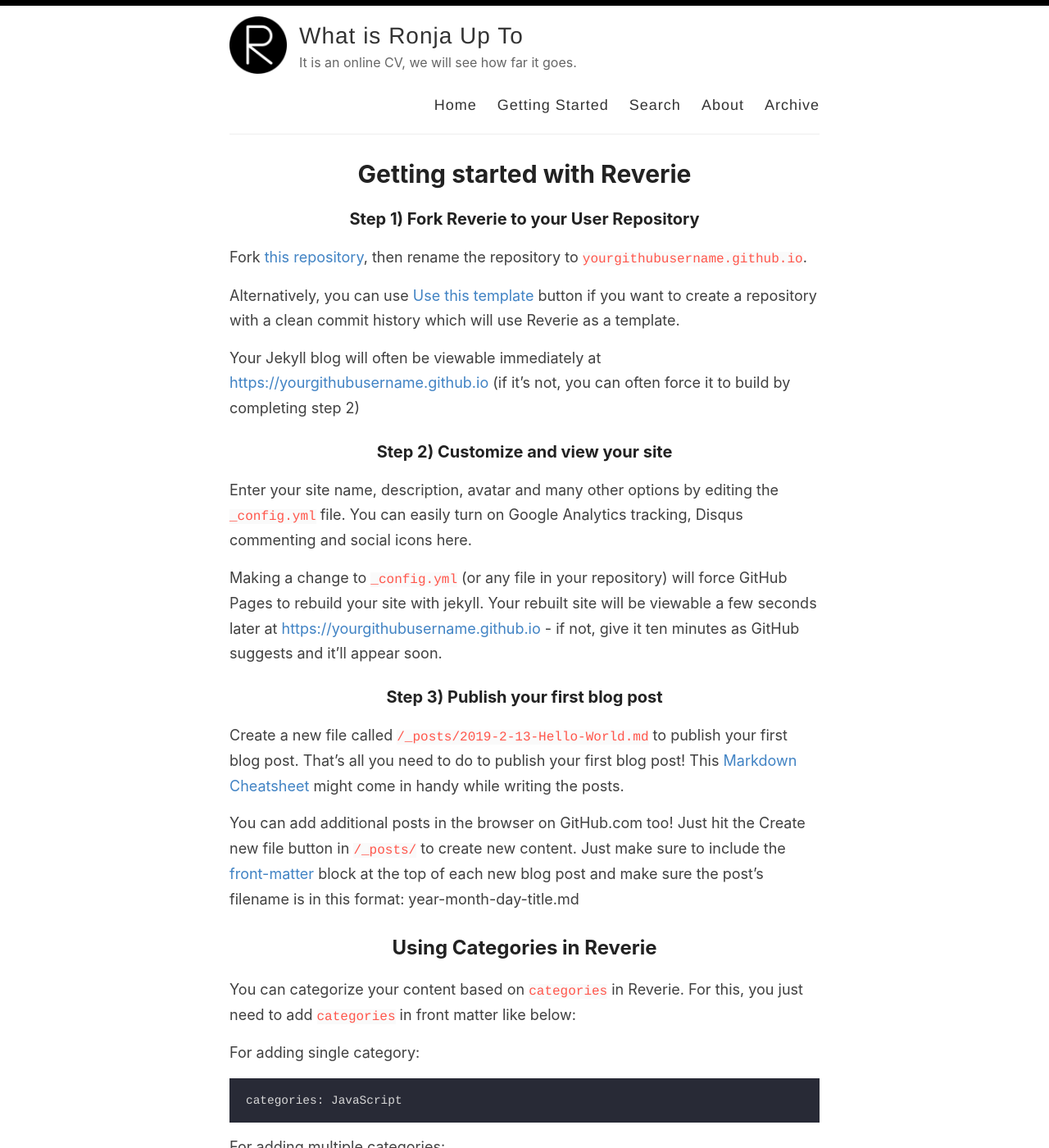
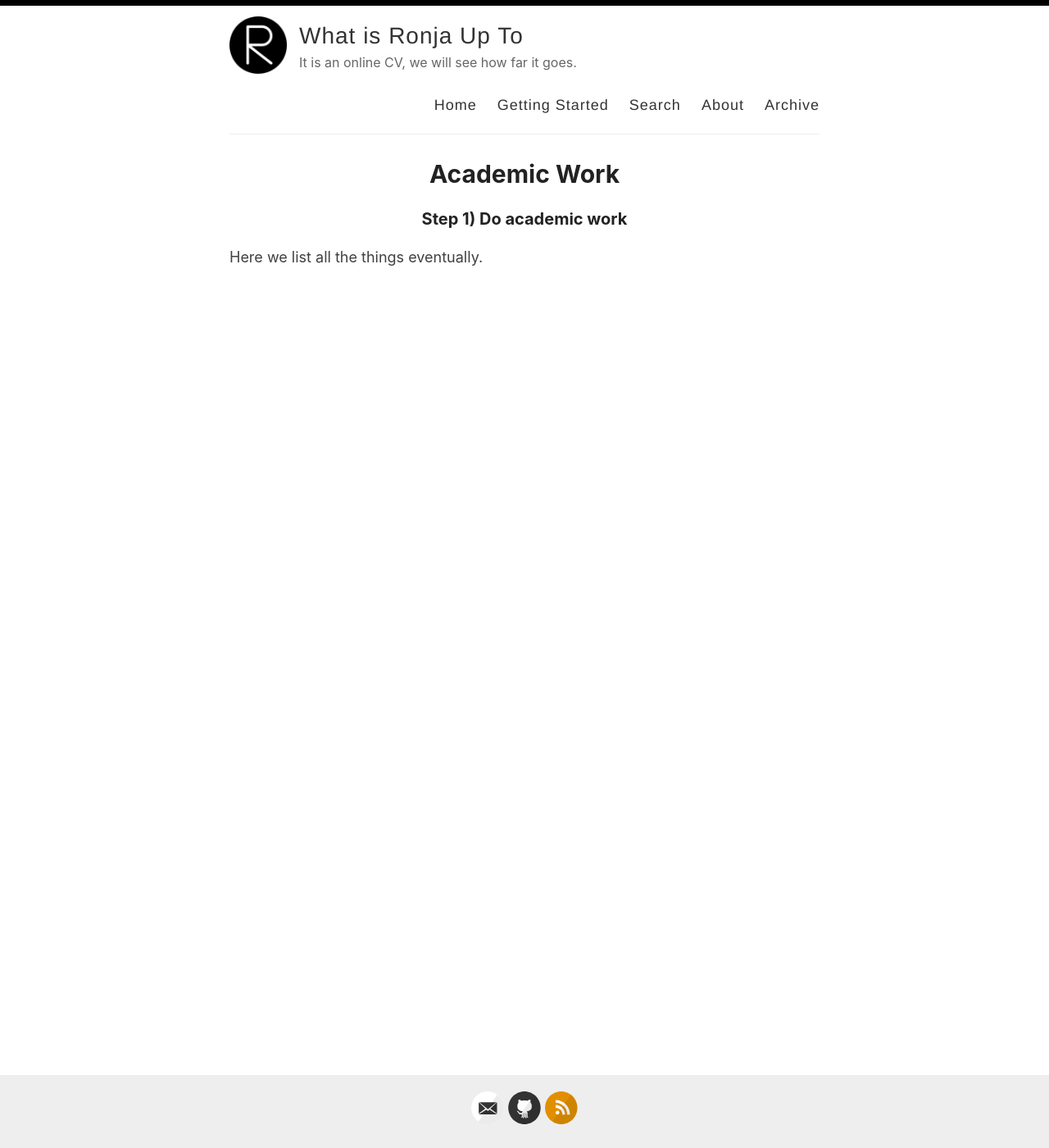
Before and after one commit to rtronnback/rtronnback.github.io, a Jekyll site: the page built from _pages/getting-started.md, in a window 1280 px wide and 1400 px high. Shown: the whole window at 82% size. Built offline with Jekyll 4.4.1, drawn with Linux system fonts in a browser that asks for light colours; some of the changed text lies outside the part shown.

Commit message:
Update getting-started.md

````diff
--- a/_pages/getting-started.md
+++ b/_pages/getting-started.md
@@ -1,51 +1,9 @@
 ---
 layout: page
-title: Getting started with Reverie
-permalink: /getting-started/
+title: Academic Work
+permalink: /academic-work/
 ---
 
-### Step 1) Fork Reverie to your User Repository
+### Step 1) Do academic work
 
-Fork [this repository](https://github.com/amitmerchant1990/reverie), then rename the repository to `yourgithubusername.github.io`.
-
-Alternatively, you can use [Use this template](https://github.com/amitmerchant1990/reverie/generate) button if you want to create a repository with a clean commit history which will use Reverie as a template.
-
-Your Jekyll blog will often be viewable immediately at <https://yourgithubusername.github.io> (if it's not, you can often force it to build by completing step 2)
-
-### Step 2) Customize and view your site
-
-Enter your site name, description, avatar and many other options by editing the `_config.yml` file. You can easily turn on Google Analytics tracking, Disqus commenting and social icons here.
-
-Making a change to `_config.yml` (or any file in your repository) will force GitHub Pages to rebuild your site with jekyll. Your rebuilt site will be viewable a few seconds later at <https://yourgithubusername.github.io> - if not, give it ten minutes as GitHub suggests and it'll appear soon.
-
-### Step 3) Publish your first blog post
-
-Create a new file called `/_posts/2019-2-13-Hello-World.md` to publish your first blog post. That's all you need to do to publish your first blog post! This [Markdown Cheatsheet](https://github.com/adam-p/markdown-here/wiki/Markdown-Cheatsheet) might come in handy while writing the posts.
-
-> You can add additional posts in the browser on GitHub.com too! Just hit the <kbd>Create new file</kbd> button in `/_posts/` to create new content. Just make sure to include the [front-matter](http://jekyllrb.com/docs/frontmatter/) block at the top of each new blog post and make sure the post's filename is in this format: year-month-day-title.md
-
-## Using Categories in Reverie
-
-You can categorize your content based on `categories` in Reverie. For this, you just need to add `categories` in front matter like below:
-
-For adding single category:
-
-```md
-categories: JavaScript
-```
-
-For adding multiple categories:
-
-```md
-categories: [PHP, Laravel]
-```
-
-The contegorized content can be shown over this URL: <https://yourgithubusername.github.io/categories/>
-
-## RSS
-
-The generated [RSS feed](https://en.wikipedia.org/wiki/RSS) of your blog can be found at <https://yourgithubusername.github.io/feed>. You can see the example RSS feed over [here](https://www.amitmerchant.com/reverie/feed).
-
-## Sitemap
-
-The generated sitemap of your blog can be found at <https://yourgithubusername.github.io/sitemap>. You can see the example sitemap feed over [here](https://www.amitmerchant.com/reverie/sitemap).
+Here we list all the things eventually.
````
